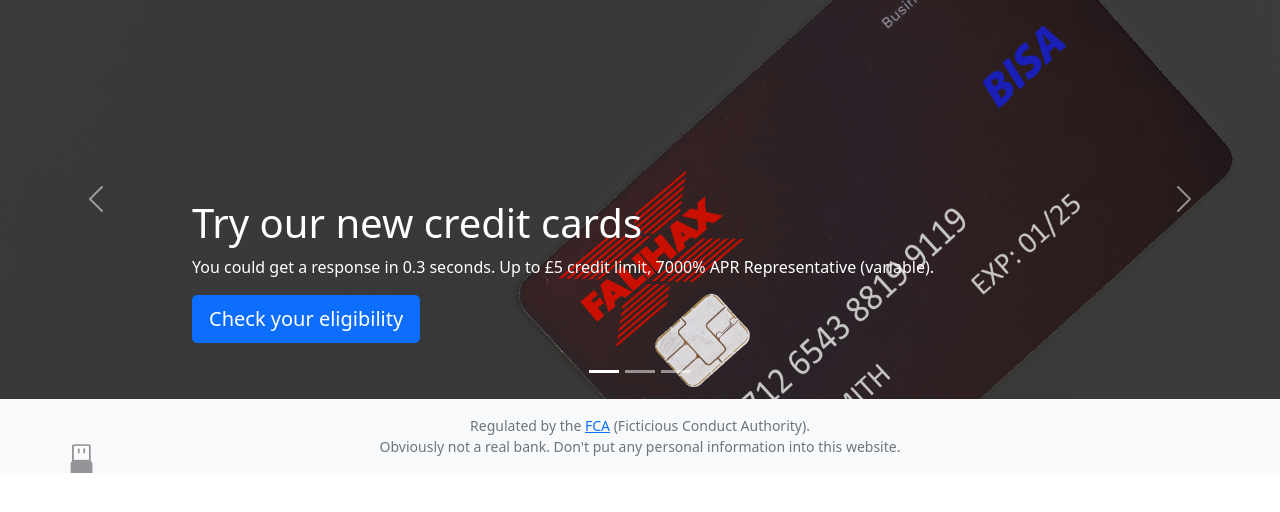
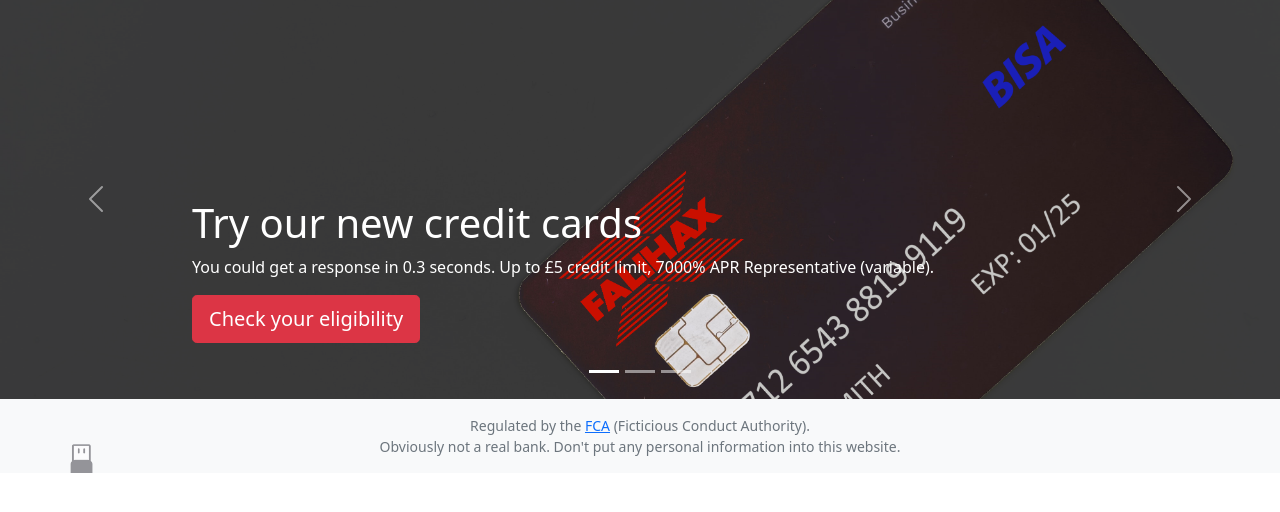
Before and after one commit to CyberSoc-Newcastle/owasp-falihax, a Flask app: page / in a window 1280 px wide. Shown: the part 99-611 px from the top of the page. Run offline with Flask 2, Linux system fonts and the light colour scheme; data comes from the database, SQL or seed files in the repository; some libraries are stand-ins or nearby versions.

Commit message:
Make buttons on homepage red

```diff
--- a/templates/home.html
+++ b/templates/home.html
@@ -13,7 +13,7 @@
         <div class="carousel-caption text-start">
           <h1>Try our new credit cards</h1>
           <p>You could get a response in 0.3 seconds. Up to £5 credit limit, 7000% APR Representative (variable).</p>
-          <p><a class="btn btn-lg btn-primary" href="#" onclick="alert('application denied')">Check your eligibility</a></p>
+          <p><a class="btn btn-lg btn-danger" href="#" onclick="alert('application denied')">Check your eligibility</a></p>
         </div>
       </div>
     </div>
@@ -24,7 +24,7 @@
           <h1>New PIN numbers now available</h1>
           <p>Including 5, 3, and for our business customers, 9.</p>
           {# TODO: make this button do something #}
-          <p><a class="btn btn-lg btn-primary" href="#">Log in</a></p>
+          <p><a class="btn btn-lg btn-danger" href="#">Log in</a></p>
         </div>
       </div>
     </div>
@@ -35,7 +35,7 @@
           <h1>Security Guarantee</h1>
           <p>We've been keeping your personal data almost secure since 2022.</p>
           {# TODO: make this button do something #}
-          <p><a class="btn btn-lg btn-primary" href="#">Log in</a></p>
+          <p><a class="btn btn-lg btn-danger" href="#">Log in</a></p>
         </div>
       </div>
   </div>
```
